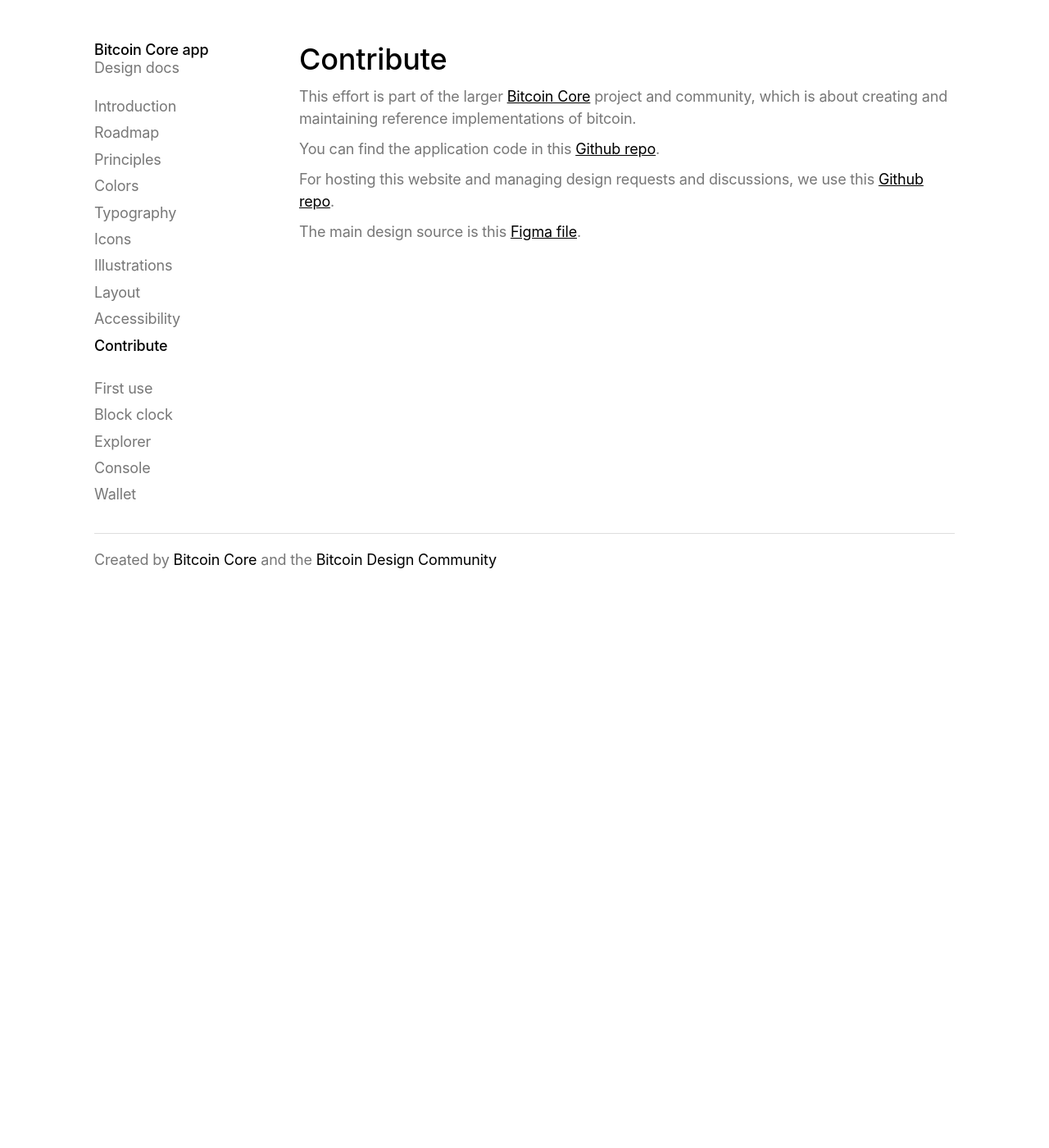
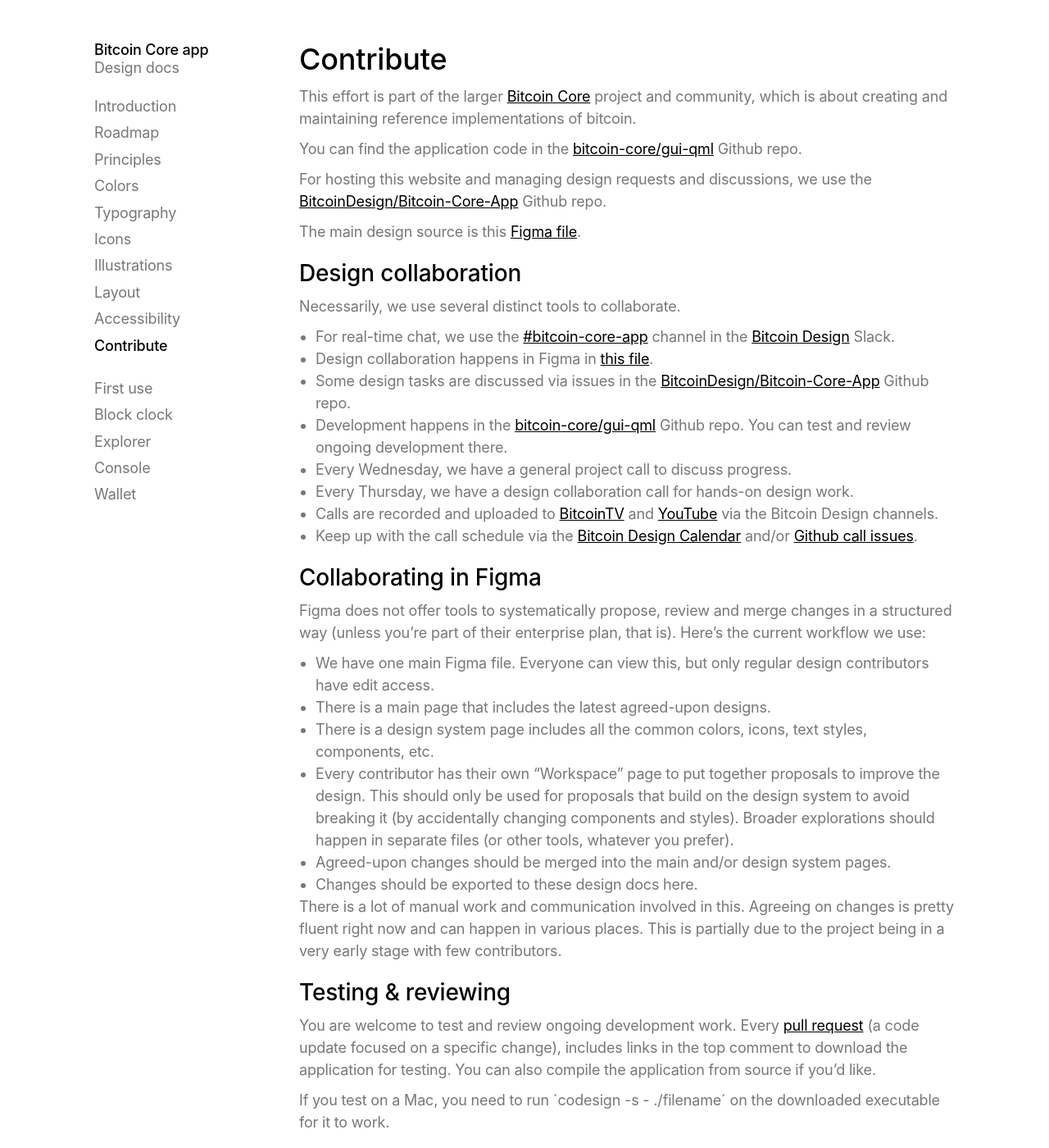
Before and after one commit to BitcoinDesign/Bitcoin-Core-App, a Jekyll site: the page built from pages/contribute.md, in a window 1280 px wide and 1400 px high. Shown: the whole window at 82% size. Built offline with Jekyll 4.4.1, drawn with Linux system fonts in a browser that asks for light colours.

Commit message:
Update to the contribute page, added illustrations.

```diff
--- a/pages/contribute.md
+++ b/pages/contribute.md
@@ -9,8 +9,40 @@
 
 This effort is part of the larger [Bitcoin Core](https://bitcoincore.org) project and community, which is about creating and maintaining reference implementations of bitcoin.
 
-You can find the application code in this [Github repo](https://github.com/bitcoin-core/gui-qml).
+You can find the application code in the [bitcoin-core/gui-qml](https://github.com/bitcoin-core/gui-qml) Github repo.
 
-For hosting this website and managing design requests and discussions, we use this [Github repo](https://github.com/BitcoinDesign/Bitcoin-Core-App).
+For hosting this website and managing design requests and discussions, we use the [BitcoinDesign/Bitcoin-Core-App](https://github.com/BitcoinDesign/Bitcoin-Core-App) Github repo.
 
 The main design source is this [Figma file](https://www.figma.com/file/GaCoOSNHB2yMB9ThiDtred/Bitcoin-Core-App).
+
+## Design collaboration
+
+Necessarily, we use several distinct tools to collaborate.
+
+- For real-time chat, we use the [#bitcoin-core-app](https://bitcoindesign.slack.com/archives/C03PFUA4CG0) channel in the [Bitcoin Design](https://bitcoin.design/) Slack.
+- Design collaboration happens in Figma in [this file](https://www.figma.com/file/GaCoOSNHB2yMB9ThiDtred/Bitcoin-Core-App).
+- Some design tasks are discussed via issues in the [BitcoinDesign/Bitcoin-Core-App](https://github.com/BitcoinDesign/Bitcoin-Core-App/issues) Github repo.
+- Development happens in the [bitcoin-core/gui-qml](https://github.com/bitcoin-core/gui-qml) Github repo. You can test and review ongoing development there.
+- Every Wednesday, we have a general project call to discuss progress.
+- Every Thursday, we have a design collaboration call for hands-on design work.
+- Calls are recorded and uploaded to [BitcoinTV](https://bitcointv.com/a/bitcoin_design/video-channels) and [YouTube](https://www.youtube.com/c/BitcoinDesign/featured) via the Bitcoin Design channels.
+- Keep up with the call schedule via the [Bitcoin Design Calendar](https://bitcoin.design/calendar/) and/or [Github call issues](https://github.com/BitcoinDesign/Meta/issues).
+
+## Collaborating in Figma
+
+Figma does not offer tools to systematically propose, review and merge changes in a structured way (unless you're part of their enterprise plan, that is). Here's the current workflow we use:
+
+- We have one main Figma file. Everyone can view this, but only regular design contributors have edit access.
+- There is a main page that includes the latest agreed-upon designs.
+- There is a design system page includes all the common colors, icons, text styles, components, etc.
+- Every contributor has their own "Workspace" page to put together proposals to improve the design. This should only be used for proposals that build on the design system to avoid breaking it (by accidentally changing components and styles). Broader explorations should happen in separate files (or other tools, whatever you prefer).
+- Agreed-upon changes should be merged into the main and/or design system pages.
+- Changes should be exported to these design docs here.
+
+There is a lot of manual work and communication involved in this. Agreeing on changes is pretty fluent right now and can happen in various places. This is partially due to the project being in a very early stage with few contributors.
+
+## Testing & reviewing
+
+You are welcome to test and review ongoing development work. Every [pull request](https://github.com/bitcoin-core/gui-qml/pulls) (a code update focused on a specific change), includes links in the top comment to download the application for testing. You can also compile the application from source if you'd like.
+
+If you test on a Mac, you need to run ´codesign -s - ./filename´ on the downloaded executable for it to work.
```
Also changed, not shown: pages/illustrations.md (+11 -0 lines), pages/wallet.md (+3 -1 lines), assets/images/onboarding-illustrations-big.png (added), assets/images/onboarding-illustrations.png (added), assets/images/onboarding-illustrations@2x.png (added).
